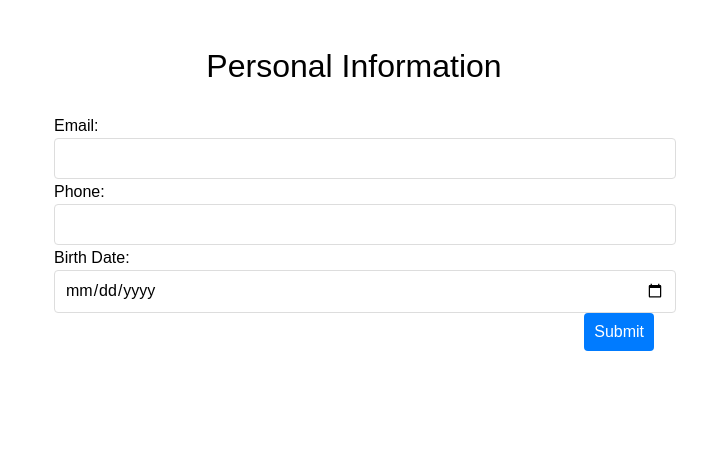
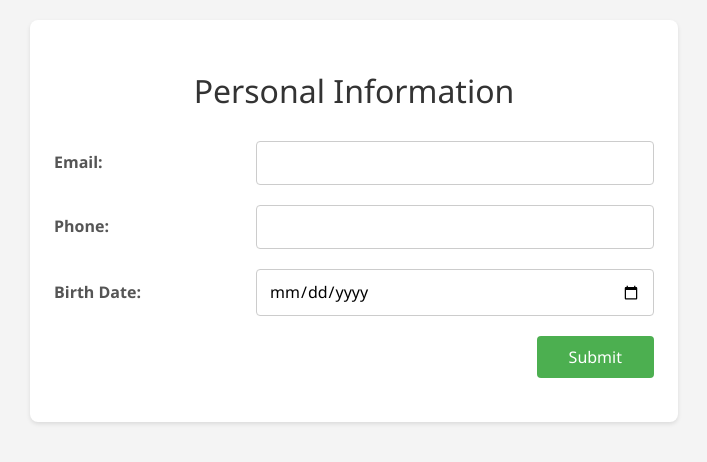
Before and after one commit to aantarIIT/lab2, a plain HTML site: page index.html in a window 1280 px wide. Shown: the whole page, without its empty margins (286-993 px from the left). Drawn offline with Linux system fonts and the light colour scheme.

Commit message:
Changing styling
Testing new styling for css.

```diff
--- a/css/style.css
+++ b/css/style.css
@@ -1,78 +1,91 @@
 body {
-    font-family: Arial, sans-serif;
+    font-family: 'Segoe UI', Tahoma, Geneva, Verdana, sans-serif;
     line-height: 1.6;
-    padding: 20px;
+    padding: 1.25rem;
+    background-color: #f4f4f4;
 }
 
-main {
+.container {
     max-width: 100%;
     margin: 0 auto;
+    background-color: #ffffff;
+    padding: 1.5rem;
+    border-radius: 8px;
+    box-shadow: 0 2px 4px rgba(0, 0, 0, 0.1);
 }
 
-h1 {
+.page-title {
     text-align: center;
-    margin-bottom: 20px;
+    margin-bottom: 1.5rem;
+    color: #333;
 }
 
-.form-group {
-    margin-bottom: 20px;
+.input-wrapper {
+    margin-bottom: 1.25rem;
 }
 
-label {
+.input-label {
     display: block;
-    margin-bottom: 5px;
+    margin-bottom: 0.3rem;
+    font-weight: 600;
+    color: #555;
 }
 
-input {
+.input-field {
     width: 100%;
-    padding: 10px;
-    border: 1px solid #ddd;
+    padding: 0.75rem;
+    border: 1px solid #ccc;
     border-radius: 4px;
+    font-size: 1rem;
 }
 
-button {
+.submit-btn {
     display: block;
     width: 100%;
-    padding: 10px;
-    background-color: #007bff;
+    padding: 0.75rem;
+    background-color: #4CAF50;
     color: white;
     border: none;
     border-radius: 4px;
     cursor: pointer;
+    font-size: 1rem;
+    transition: background-color 0.3s ease;
 }
 
-button:hover {
-    background-color: #0056b3;
+.submit-btn:hover {
+    background-color: #45a049;
 }
 
-small {
+.input-hint {
     display: block;
-    margin-top: 5px;
-    color: #666;
+    margin-top: 0.3rem;
+    font-size: 0.8rem;
+    color: #777;
 }
 
 @media screen and (min-width: 768px) {
-    main {
+    .container {
         max-width: 600px;
     }
 
-    .form-group {
+    .input-wrapper {
         display: flex;
         align-items: center;
     }
 
-    label {
+    .input-label {
         flex: 1;
         margin-bottom: 0;
-        margin-right: 10px;
+        margin-right: 1rem;
     }
 
-    input {
+    .input-field {
         flex: 2;
     }
 
-    button {
+    .submit-btn {
         width: auto;
         margin-left: auto;
+        padding: 0.75rem 2rem;
     }
 }
```
